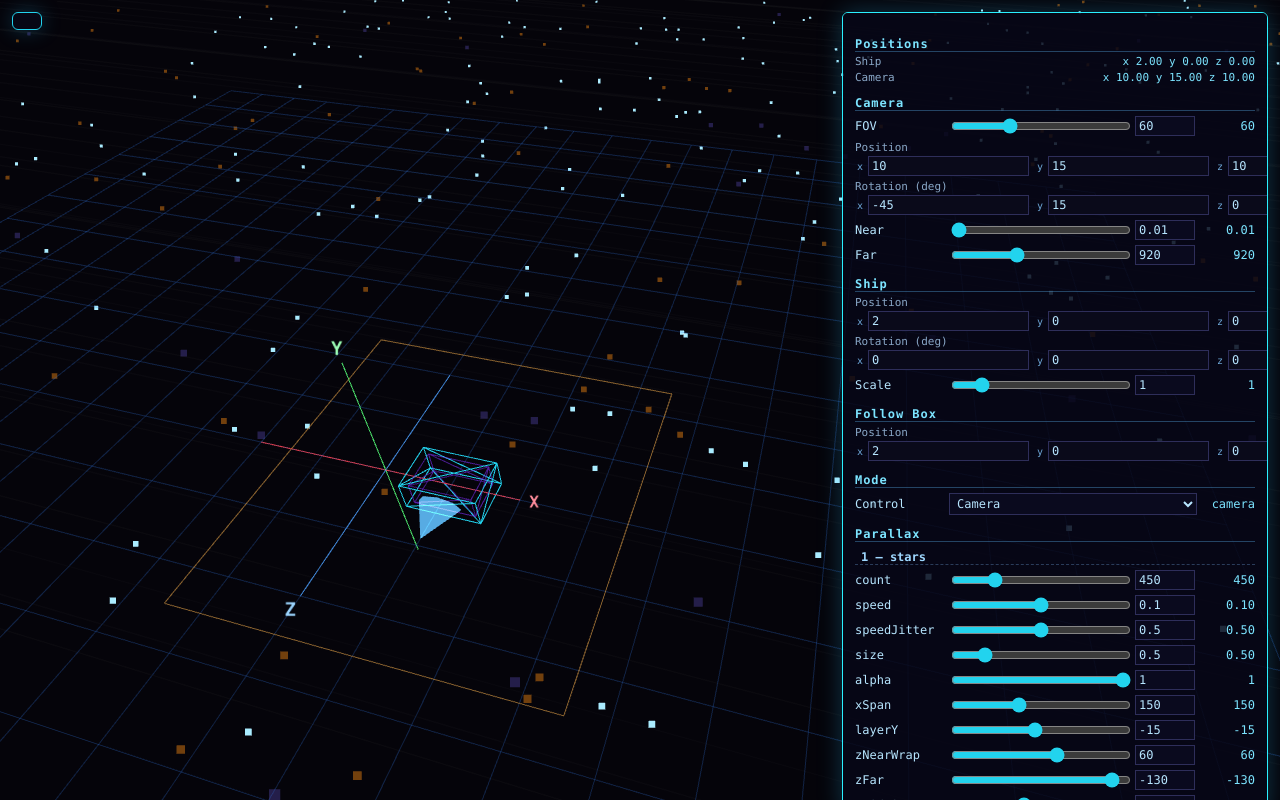
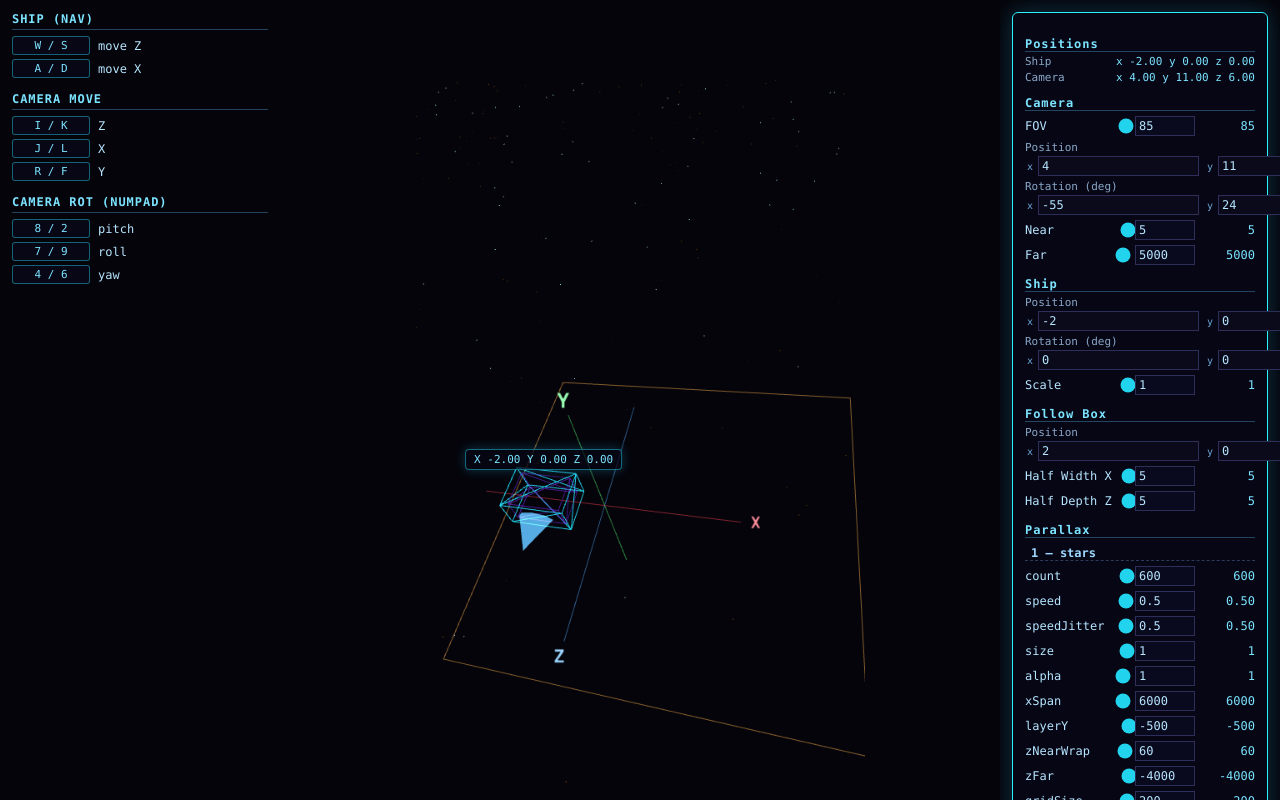
Before and after one commit to hilderney/Ikarus-eternal-horizon, a website built with Vite: page poc/index.html in a window 1280 px wide. Built offline with nearby package versions, Linux system fonts and the light colour scheme; animation ran at ten frames a second.

Commit message:
Readme Atualizado

```diff
--- a/poc/index.html
+++ b/poc/index.html
@@ -6,7 +6,27 @@
     <title>Ikarus: Eternal Horizon — POC</title>
   </head>
   <body>
+    <aside class="stage-sidebar left" id="legend">
+      <div class="legend-group">
+        <div class="legend-title">SHIP (NAV)</div>
+        <div class="legend-row"><span>W / S</span><span>move Z</span></div>
+        <div class="legend-row"><span>A / D</span><span>move X</span></div>
+      </div>
+      <div class="legend-group">
+        <div class="legend-title">CAMERA MOVE</div>
+        <div class="legend-row"><span>I / K</span><span>Z</span></div>
+        <div class="legend-row"><span>J / L</span><span>X</span></div>
+        <div class="legend-row"><span>R / F</span><span>Y</span></div>
+      </div>
+      <div class="legend-group">
+        <div class="legend-title">CAMERA ROT (NUMPAD)</div>
+        <div class="legend-row"><span>8 / 2</span><span>pitch</span></div>
+        <div class="legend-row"><span>7 / 9</span><span>roll</span></div>
+        <div class="legend-row"><span>4 / 6</span><span>yaw</span></div>
+      </div>
+    </aside>
     <div id="app"></div>
+    <aside class="stage-sidebar right" id="panel"></aside>
     <script type="module" src="/src/main.ts"></script>
   </body>
 </html>
--- a/poc/src/core/balancer.ts
+++ b/poc/src/core/balancer.ts
@@ -5,13 +5,16 @@ export interface Vec3Params {
 }
 
 export const BALANCE = {
+  layout: {
+    playfield: { width: 540, height: 960 },
+  },
   ship: {
     transform: {
-      position: { x: 2, y: 0, z: 0 },
+      position: { x: -2, y: 0, z: 0 },
       rotation: { x: 0, y: 0, z: 0 },
       scale: 1,
     },
-    moveSpeed: 12,
+    moveSpeed: 1,
     follow: {
       halfX: 5,
       halfZ: 5,
@@ -22,18 +25,18 @@ export const BALANCE = {
       opacity: 0.55,
     },
     visual: {
-      size: { w: 2.2, h: 0.9, d: 1.4 },
+      size: { w: 2, h: 1, d: 1.4 },
       wireframeColor: 0x22d3ee,
       accentColor: 0x6d28d9,
       thrusterColor: 0x60c5ff,
     },
   },
   camera: {
-    fov: 60,
-    position: { x: 10, y: 15, z: 10 },
-    rotation: { x: -45, y: 15, z: 0 },
-    near: 0.01,
-    far: 920,
+    fov: 85,
+    position: { x: 4  , y: 11, z: 6 },
+    rotation: { x: -55, y: 24, z: -14},
+    near: 5.00,
+    far: 5000,
     moveSpeed: 12,
     rotSpeed: 45,
   },
@@ -41,51 +44,51 @@ export const BALANCE = {
     layers: [
       {
         name: 'stars',
-        count: 450,
-        speed: 0.1,
+        count: 600,
+        speed: 0.5,
         speedJitter: 0.5,
-        size: 0.5,
+        size: 1,
         color: 0xa5e8ff,
         alpha: 1.0,
-        xSpan: 150,
-        layerY: -15,
+        xSpan: 6000,
+        layerY: -500,
         zNearWrap: 60,
-        zFar: -130,
+        zFar: -4000,
         gridSize: 200,
         gridColor: 0x555555,
-        gridOpacity: 0.07,
+        gridOpacity: 0.0,
       },
       {
         name: 'debris',
-        count: 220,
-        speed: 0.3,
+        count: 500,
+        speed: 0.5,
         speedJitter: 0.45,
-        size: 0.5,
+        size: 1,
         color: 0xd97706,
         alpha: 0.5,
-        xSpan: 150,
-        layerY: -10,
+        xSpan: 4800,
+        layerY: -400,
         zNearWrap: 60,
-        zFar: -110,
+        zFar: -3800,
         gridSize: 200,
         gridColor: 0x555555,
-        gridOpacity: 0.06,
+        gridOpacity: 0.0,
       },
       {
         name: 'mesh',
-        count: 130,
-        speed: 0.7,
+        count: 600,
+        speed: 0.5,
         speedJitter: 0.4,
-        size: 0.5,
+        size: 1,
         color: 0x7c68ff,
         alpha: 0.25,
-        xSpan: 150,
-        layerY: -5,
+        xSpan: 4500,
+        layerY: -350,
         zNearWrap: 60,
-        zFar: -95,
+        zFar: -3500,
         gridSize: 200,
         gridColor: 0x555555,
-        gridOpacity: 0.05,
+        gridOpacity: 0.0,
       },
     ],
   },
--- a/poc/src/core/input.ts
+++ b/poc/src/core/input.ts
@@ -4,8 +4,9 @@ export interface InputState {
 
 const CONTROLLED = new Set([
   'KeyW', 'KeyA', 'KeyS', 'KeyD', 'KeyR', 'KeyF',
-  'KeyI', 'KeyJ', 'KeyK', 'KeyL', 'KeyY', 'KeyH',
-  'Tab',
+  'KeyI', 'KeyJ', 'KeyK', 'KeyL',
+  'Numpad2', 'Numpad4', 'Numpad6', 'Numpad7', 'Numpad8', 'Numpad9',
+  'Digit2', 'Digit4', 'Digit6', 'Digit7', 'Digit8', 'Digit9',
   'ArrowUp', 'ArrowDown', 'ArrowLeft', 'ArrowRight',
 ])
 
--- a/poc/src/gameobjects/gizmos.ts
+++ b/poc/src/gameobjects/gizmos.ts
@@ -46,11 +46,11 @@ function createWorldAxes(): THREE.Group {
 }
 
 function createPlayfieldGrid(): THREE.GridHelper {
-  const grid = new THREE.GridHelper(44, 22, 0x2b6fd8, 0x2b6fd8)
+  const grid = new THREE.GridHelper(1000, 1000, 0x2b6fd8, 0x2b6fd8)
   grid.position.y = 0
   const mat = grid.material as THREE.Material
   mat.transparent = true
-  mat.opacity = 0.28
+  mat.opacity = 0.05
   mat.depthWrite = false
   return grid
 }
@@ -72,7 +72,7 @@ function addAxisLine(group: THREE.Group, a: THREE.Vector3, b: THREE.Vector3, col
   const mat = new THREE.LineBasicMaterial({
     color,
     transparent: true,
-    opacity: 0.85,
+    opacity: 0.5,
   })
   const line = new THREE.Line(geo, mat)
   line.frustumCulled = false
--- a/poc/src/main.ts
+++ b/poc/src/main.ts
@@ -6,20 +6,24 @@ import { createParallaxLayer, type ParallaxLayer, type ParallaxLayerConfig } fro
 import { createShip, type Ship, type ShipTransform } from './gameobjects/ship'
 import { createGizmos } from './gameobjects/gizmos'
 import { createFollowBox, type FollowBox } from './gameobjects/followBox'
-import { createDebugControls, type ControlMode } from './systems/debugControls'
+import { createDebugControls } from './systems/debugControls'
 import { createInput } from './core/input'
-import { updateCameraFromInput, updateCameraRotationFromInput } from './systems/cameraControls'
+import { updateCameraFromInput } from './systems/cameraControls'
 import { updateShipFromInput } from './systems/shipControls'
 import { createFollowCamera } from './systems/followCamera'
+import { createShipPositionLabel } from './systems/shipCoords'
 
 const MAX_FRAME_DT = 0.05
 
 const app = document.getElementById('app')
 if (!app) throw new Error('#app container not found')
 
+const panel = document.getElementById('panel')
+if (!panel) throw new Error('#panel container not found')
+
 const renderer = new THREE.WebGLRenderer({ antialias: true })
 renderer.setPixelRatio(Math.min(window.devicePixelRatio, 2))
-renderer.setSize(window.innerWidth, window.innerHeight)
+renderer.setSize(BALANCE.layout.playfield.width, BALANCE.layout.playfield.height, false)
 app.appendChild(renderer.domElement)
 
 const scene = new THREE.Scene()
@@ -34,6 +38,8 @@ const cameraConfig = {
 }
 const rig = createCameraRig(cameraConfig, scene)
 const camera = rig.camera
+camera.aspect = BALANCE.layout.playfield.width / BALANCE.layout.playfield.height
+camera.updateProjectionMatrix()
 
 const shipTransform: ShipTransform = {
   position: { ...BALANCE.ship.transform.position },
@@ -57,23 +63,24 @@ const followBox: FollowBox = createFollowBox(
   scene,
 )
 const input = createInput()
+const shipCoords = createShipPositionLabel(camera, renderer.domElement)
 
 const cameraControl = {
   moveSpeed: BALANCE.camera.moveSpeed,
   rotSpeed: BALANCE.camera.rotSpeed,
   keys: {
-    moveZPlus: 'KeyW',
-    moveZMinus: 'KeyS',
-    moveXMinus: 'KeyA',
-    moveXPlus: 'KeyD',
+    moveZPlus: 'KeyI',
+    moveZMinus: 'KeyK',
+    moveXMinus: 'KeyJ',
+    moveXPlus: 'KeyL',
     moveYPlus: 'KeyR',
     moveYMinus: 'KeyF',
-    rotXPlus: 'KeyI',
-    rotXMinus: 'KeyK',
-    rotZPlus: 'KeyJ',
-    rotZMinus: 'KeyL',
-    rotYPlus: 'KeyY',
-    rotYMinus: 'KeyH',
+    rotXPlus: ['Numpad8', 'Digit8'],
+    rotXMinus: ['Numpad2', 'Digit2'],
+    rotZPlus: ['Numpad7', 'Digit7'],
+    rotZMinus: ['Numpad9', 'Digit9'],
+    rotYPlus: ['Numpad4', 'Digit4'],
+    rotYMinus: ['Numpad6', 'Digit6'],
   },
 }
 
@@ -89,19 +96,6 @@ const shipControl = {
 
 const follow = createFollowCamera(BALANCE.ship.follow, followBoxPos)
 
-const modeFlag = document.createElement('div')
-modeFlag.className = 'mode-flag'
-document.body.appendChild(modeFlag)
-
-let mode: ControlMode = 'camera'
-
-function setMode(next: ControlMode): void {
-  mode = next
-  modeFlag.textContent = `MODE: ${next.toUpperCase()} — TAB to switch`
-  modeFlag.classList.toggle('flag-ship', next === 'ship')
-  controlsHandle.setMode(mode)
-}
-
 const controlsHandle = createDebugControls({
   rig,
   camera: cameraConfig,
@@ -112,41 +106,17 @@ const controlsHandle = createDebugControls({
     layers.forEach((layer, i) => layer.applyConfig(parallaxConfigs[i]))
   },
   followBox: BALANCE.ship.followBox.position,
-  mode: {
-    get: () => mode,
-    set: setMode,
-  },
-})
-
-window.addEventListener('keydown', (e) => {
-  if (e.code === 'Tab') {
-    e.preventDefault()
-    setMode(mode === 'camera' ? 'ship' : 'camera')
-  }
-})
-
-function onResize(): void {
-  const width = window.innerWidth
-  const height = window.innerHeight
-  camera.aspect = width / height
-  camera.updateProjectionMatrix()
-  renderer.setSize(width, height)
-}
-window.addEventListener('resize', onResize)
-onResize()
+  follow: BALANCE.ship.follow,
+}, panel)
 
 function frame(now: number): void {
   const dt = Math.min((now - last) / 1000, MAX_FRAME_DT)
   last = now
 
-  if (mode === 'ship') {
-    updateShipFromInput(input, shipTransform, shipControl, dt)
-    ship.applyTransform(shipTransform)
-    follow.update(cameraConfig, shipTransform)
-    updateCameraRotationFromInput(input, cameraConfig, cameraControl, dt)
-  } else {
-    updateCameraFromInput(input, cameraConfig, cameraControl, dt)
-  }
+  updateShipFromInput(input, shipTransform, shipControl, dt)
+  ship.applyTransform(shipTransform)
+  updateCameraFromInput(input, cameraConfig, cameraControl, dt)
+  follow.update(cameraConfig, shipTransform)
   rig.applyConfig(cameraConfig)
 
   followBox.update(
@@ -155,6 +125,7 @@ function frame(now: number): void {
     BALANCE.ship.follow.halfZ,
   )
   followBox.setVisible(true)
+  shipCoords.update(shipTransform.position)
   controlsHandle.updateReadout(shipTransform.position, cameraConfig.position)
 
   for (const layer of layers) layer.update(dt)
--- a/poc/src/style.css
+++ b/poc/src/style.css
@@ -8,25 +8,81 @@ body {
   background: #05040a;
 }
 
+body {
+  display: flex;
+  align-items: stretch;
+}
+
 #app {
-  position: fixed;
-  inset: 0;
+  flex: 1 1 auto;
+  min-width: 0;
+  display: grid;
+  place-items: center;
 }
 
 canvas {
   display: block;
-  width: 100%;
-  height: 100%;
+  width: auto;
+  height: min(100vh, 100%);
+  max-width: 100%;
+  aspect-ratio: 9 / 16;
+}
+
+.stage-sidebar {
+  flex: 0 0 280px;
+  width: 280px;
+  box-sizing: border-box;
+  overflow-y: auto;
+  padding: 12px;
+  color: #b7e6ff;
+  font-family: 'Consolas', 'Courier New', monospace;
+  font-size: 12px;
+}
+
+.legend-group {
+  margin-bottom: 14px;
+}
+
+.legend-title {
+  font-weight: 700;
+  letter-spacing: 0.08em;
+  color: #7ce4ff;
+  border-bottom: 1px solid rgba(80, 160, 220, 0.4);
+  margin-bottom: 6px;
+  padding-bottom: 3px;
+}
+
+.legend-row {
+  display: flex;
+  align-items: center;
+  gap: 8px;
+  margin: 4px 0;
+}
+
+.legend-row span:first-child {
+  display: inline-block;
+  min-width: 64px;
+  padding: 2px 6px;
+  border: 1px solid rgba(34, 211, 238, 0.45);
+  border-radius: 3px;
+  background: rgba(10, 10, 30, 0.6);
+  color: #7ce4ff;
+  font-size: 11px;
+  text-align: center;
+}
+
+@media (max-width: 760px) {
+  .stage-sidebar {
+    display: none;
+  }
+
+  #app {
+    flex: 1;
+  }
 }
 
 .debug-panel {
-  position: fixed;
-  top: 12px;
-  right: 12px;
-  z-index: 10;
-  width: 400px;
-  max-height: calc(100vh - 24px);
-  overflow-y: auto;
+  box-sizing: border-box;
   padding: 12px;
   background: rgba(8, 8, 24, 0.85);
   border: 1px solid #2af0ff;
@@ -73,16 +129,6 @@ canvas {
 
 .debug-row input[type='number'] {
   width: 52px;
-  background: #0a0a1e;
-  border: 1px solid #2e2e5a;
-  color: #b7e6ff;
-  padding: 2px 3px;
-  font: inherit;
-}
-
-.debug-row select {
-  grid-column: 2 / span 2;
-  width: 100%;
   background: #0a0a1e;
   border: 1px solid #2e2e5a;
   color: #b7e6ff;
@@ -173,25 +219,20 @@ canvas {
   background: rgba(34, 211, 238, 0.15);
 }
 
-.mode-flag {
+.ship-coords {
   position: fixed;
-  top: 12px;
-  left: 12px;
-  z-index: 20;
-  padding: 8px 14px;
-  border: 1px solid #22d3ee;
-  border-radius: 6px;
-  background: rgba(8, 8, 24, 0.85);
-  color: #22d3ee;
+  left: 0;
+  top: 0;
+  z-index: 5;
+  padding: 3px 8px;
+  border: 1px solid rgba(34, 211, 238, 0.5);
+  border-radius: 4px;
+  background: rgba(8, 8, 24, 0.7);
+  color: #7ce4ff;
   font-family: 'Consolas', 'Courier New', monospace;
-  font-size: 13px;
-  font-weight: 700;
-  letter-spacing: 0.06em;
-  box-shadow: 0 0 20px rgba(45, 205, 255, 0.25);
+  font-size: 11px;
+  white-space: nowrap;
+  pointer-events: none;
+  box-shadow: 0 0 12px rgba(45, 205, 255, 0.25);
+  will-change: transform;
 }
-
-.mode-flag.flag-ship {
-  border-color: #f0ab4a;
-  color: #f0ab4a;
-  box-shadow: 0 0 20px rgba(240, 171, 74, 0.35);
-}
--- a/poc/src/systems/cameraControls.ts
+++ b/poc/src/systems/cameraControls.ts
@@ -5,23 +5,23 @@ export interface CameraControlConfig {
   moveSpeed: number
   rotSpeed: number
   keys: {
-    moveZPlus: string
-    moveZMinus: string
-    moveXMinus: string
-    moveXPlus: string
-    moveYPlus: string
-    moveYMinus: string
-    rotXPlus: string
-    rotXMinus: string
-    rotZPlus: string
-    rotZMinus: string
-    rotYPlus: string
-    rotYMinus: string
+    moveZPlus: string | string[]
+    moveZMinus: string | string[]
+    moveXMinus: string | string[]
+    moveXPlus: string | string[]
+    moveYPlus: string | string[]
+    moveYMinus: string | string[]
+    rotXPlus: string | string[]
+    rotXMinus: string | string[]
+    rotZPlus: string | string[]
+    rotZMinus: string | string[]
+    rotYPlus: string | string[]
+    rotYMinus: string | string[]
   }
 }
 
-const has = (input: InputState, ...codes: string[]): boolean =>
-  codes.some((c) => input.keys.has(c))
+const has = (input: InputState, ...codes: Array<string | string[]>): boolean =>
+  codes.flat().some((c) => input.keys.has(c))
 
 export function updateCameraFromInput(
   input: InputState,
--- a/poc/src/systems/debugControls.ts
+++ b/poc/src/systems/debugControls.ts
@@ -1,13 +1,6 @@
 import type { CameraRig, CameraConfig } from '../gameobjects/cameraRig'
 import type { Ship, ShipTransform } from '../gameobjects/ship'
 import type { ParallaxLayerConfig } from '../gameobjects/parallax'
-
-export type ControlMode = 'camera' | 'ship'
-
-export interface ModeController {
-  get(): ControlMode
-  set(mode: ControlMode): void
-}
 
 export interface DebugBinds {
   rig: CameraRig
@@ -17,7 +10,7 @@ export interface DebugBinds {
   parallax: ParallaxLayerConfig[]
   parallaxApply: () => void
   followBox: Vec3Like
-  mode: ModeController
+  follow: { halfX: number; halfZ: number }
 }
 
 interface Row {
@@ -41,22 +34,22 @@ const write = (target: object, key: string, v: number): void => {
 }
 
 export interface DebugControlsHandle {
-  setMode(mode: ControlMode): void
   updateReadout(ship: Vec3Like, camera: Vec3Like): void
 }
 
-export function createDebugControls(binds: DebugBinds): DebugControlsHandle {
+export function createDebugControls(binds: DebugBinds, container: HTMLElement): DebugControlsHandle {
   const rows: Row[] = []
 
   const panel = document.createElement('div')
   panel.className = 'debug-panel'
-  document.body.appendChild(panel)
+  container.appendChild(panel)
 
   const defaults = {
     camera: JSON.parse(JSON.stringify(binds.camera)) as CameraConfig,
     ship: JSON.parse(JSON.stringify(binds.shipTransform)) as ShipTransform,
     parallax: JSON.parse(JSON.stringify(binds.parallax)) as ParallaxLayerConfig[],
     followBox: JSON.parse(JSON.stringify(binds.followBox)),
+    follow: JSON.parse(JSON.stringify(binds.follow)),
   }
 
   const applyCamera = (): void => binds.rig.applyConfig(binds.camera)
@@ -167,26 +160,8 @@ export function createDebugControls(binds: DebugBinds): DebugControlsHandle {
 
   group('Follow Box')
   vec('Position', binds.followBox, () => {})
-
-  group('Mode')
-  const modeRow = document.createElement('div')
-  modeRow.className = 'debug-row'
-  const modeLabel = document.createElement('span')
-  modeLabel.className = 'debug-label'
-  modeLabel.textContent = 'Control'
-  const modeSelect = document.createElement('select')
-  modeSelect.className = 'debug-select'
-  modeSelect.innerHTML = '<option value="camera">Camera</option><option value="ship">Ship</option>'
-  modeSelect.value = binds.mode.get()
-  const modeValue = document.createElement('span')
-  modeValue.className = 'debug-value'
-  modeValue.textContent = binds.mode.get()
-  modeSelect.addEventListener('change', () => {
-    binds.mode.set(modeSelect.value as ControlMode)
-    modeValue.textContent = modeSelect.value
-  })
-  modeRow.append(modeLabel, modeSelect, modeValue)
-  panel.appendChild(modeRow)
+  scalar('Half Width X', binds.follow, 'halfX', 0.5, 60, 0.5, () => {})
+  scalar('Half Depth Z', binds.follow, 'halfZ', 0.5, 60, 0.5, () => {})
 
   group('Parallax')
   const layerLabels = ['1 — stars', '2 — debris', '3 — mesh']
@@ -229,6 +204,7 @@ export function createDebugControls(binds: DebugBinds): DebugControlsHandle {
       r.value.textContent = format(v)
     }
     Object.assign(binds.followBox, defaults.followBox)
+    Object.assign(binds.follow, defaults.follow)
     applyCamera()
     applyShip()
     applyParallax()
@@ -237,10 +213,6 @@ export function createDebugControls(binds: DebugBinds): DebugControlsHandle {
   panel.appendChild(bar)
 
   return {
-    setMode(mode: ControlMode): void {
-      modeSelect.value = mode
-      modeValue.textContent = mode
-    },
     updateReadout(ship: Vec3Like, camera: Vec3Like): void {
       posShip.textContent = `x ${ship.x.toFixed(2)}  y ${ship.y.toFixed(2)}  z ${ship.z.toFixed(2)}`
       posCamera.textContent = `x ${camera.x.toFixed(2)}  y ${camera.y.toFixed(2)}  z ${camera.z.toFixed(2)}`
--- /dev/null
+++ b/poc/src/systems/shipCoords.ts
@@ -0,0 +1,46 @@
+import * as THREE from 'three'
+
+export interface ShipCoordsLabel {
+  update(position: { x: number; y: number; z: number }): void
+  dispose(): void
+}
+
+const LABEL_OFFSET_Y = 28
+const MARGIN = 12
+
+export function createShipPositionLabel(
+  camera: THREE.PerspectiveCamera,
+  canvas: HTMLCanvasElement,
+): ShipCoordsLabel {
+  const el = document.createElement('div')
+  el.className = 'ship-coords'
+  el.style.display = 'none'
+  document.body.appendChild(el)
+
+  const projected = new THREE.Vector3()
+
+  return {
+    update(position: { x: number; y: number; z: number }): void {
+      projected.set(position.x, position.y, position.z).project(camera)
+
+      if (projected.z > 1) {
+        el.style.display = 'none'
+        return
+      }
+
+      const rect = canvas.getBoundingClientRect()
+      let left = (projected.x * 0.5 + 0.5) * rect.width + rect.left
+      let top = (-projected.y * 0.5 + 0.5) * rect.height + rect.top - LABEL_OFFSET_Y
+
+      left = Math.min(Math.max(left, rect.left + MARGIN), rect.right - MARGIN)
+      top = Math.min(Math.max(top, rect.top + MARGIN), rect.bottom - MARGIN)
+
+      el.textContent = `X ${position.x.toFixed(2)}  Y ${position.y.toFixed(2)}  Z ${position.z.toFixed(2)}`
+      el.style.transform = `translate(-50%, -100%) translate(${left.toFixed(1)}px, ${top.toFixed(1)}px)`
+      el.style.display = 'block'
+    },
+    dispose(): void {
+      document.body.removeChild(el)
+    },
+  }
+}
```
Also changed, not shown: poc/README.md (added), poc/dist/assets/index-BVkUuUEL.js (deleted), poc/dist/assets/index-DVOMHZgm.css (deleted), poc/dist/index.html.
